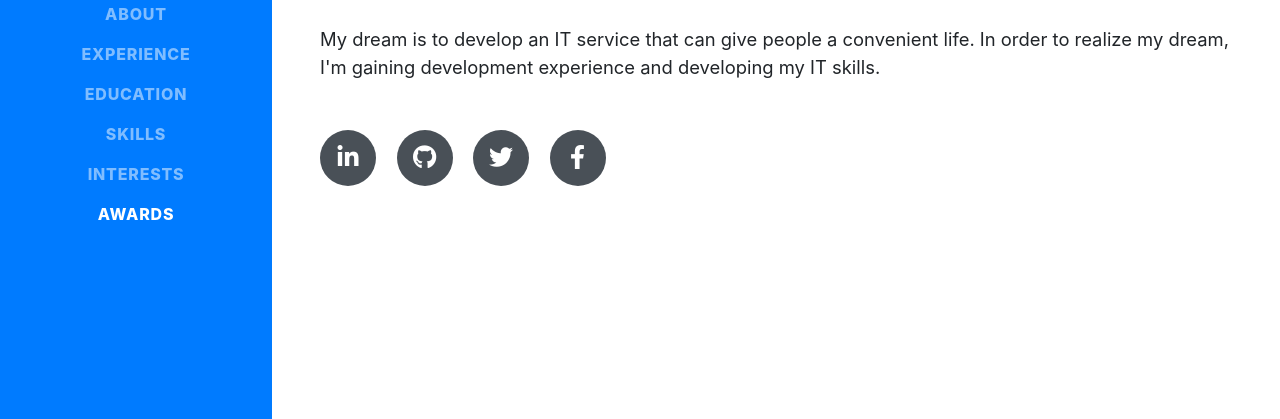
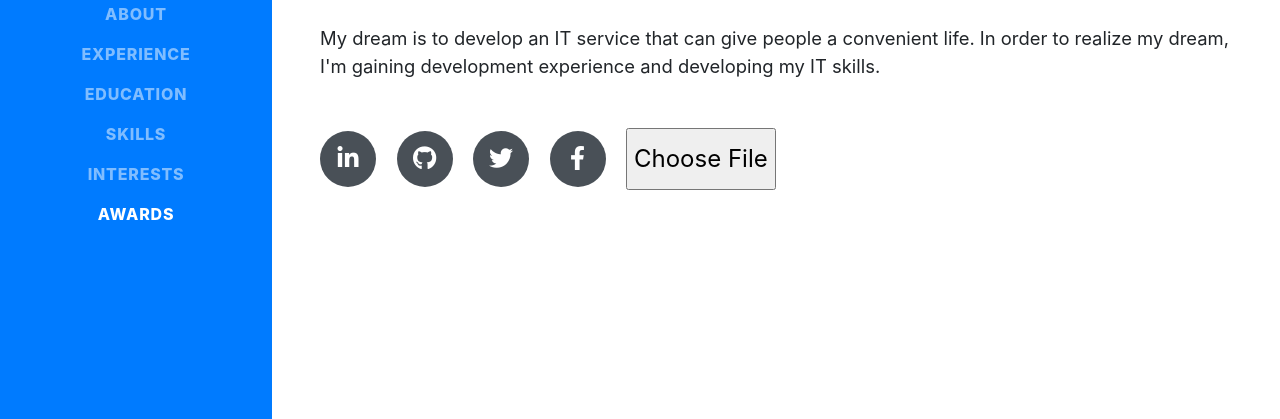
Before and after one commit to ChapJun/ChapJun.github.io, a website with bundled scripts: page index.html in a window 1280 px wide. Shown: the part 378-797 px from the top of the page. Built offline with nearby package versions, Linux system fonts and the light colour scheme; a web font is replaced by a local one.

Commit message:
Update index.html

```diff
--- a/index.html
+++ b/index.html
@@ -20,14 +20,39 @@
 
   <!-- Custom styles for this template -->
   <link href="css/resume.min.css" rel="stylesheet">
+  <script src="https://ajax.googleapis.com/ajax/libs/jquery/3.6.0/jquery.min.js"></script>
 
   <script>
-    function popup(){
+    function popup() {
       var url = "popup.html";
       var name = "popup test";
       var option = "width = 400, height = 230, top = 50, left = 100, location = no"
       window.open(url, name, option);
     }
+
+    function loadFile(input) {
+
+      var file = input.files[0];
+      console.log(file);
+
+      var newImage = document.createElement("img");
+      newImage.setAttribute("class", 'img');
+      newImage.src = URL.createObjectURL(file);
+
+      newImage.style.width = "100px";
+      newImage.style.height = "100px";
+      // newImage.style.visibility = "hidden";   //버튼을 누르기 전까지는 이미지를 숨긴다
+      newImage.style.objectFit = "contain";
+
+      //이미지를 image-show div에 추가
+      var container = document.getElementById('image-show');
+      container.appendChild(newImage);
+    }
+
+    if (!('url' in window) && ('webkitURL' in window)) {
+      window.URL = window.webkitURL;
+    }
+
   </script>
 
 </head>
@@ -38,10 +63,12 @@
     <a class="navbar-brand js-scroll-trigger" href="#page-top">
       <span class="d-block d-lg-none">Jun Yun</span>
       <span class="d-none d-lg-block">
-        <img class="img-fluid img-profile rounded-circle mx-auto mb-2" src="img/profile.jpg" alt=""  style="max-width: 100%; height: auto;">
+        <img class="img-fluid img-profile rounded-circle mx-auto mb-2" src="img/profile.jpg" alt=""
+          style="max-width: 100%; height: auto;">
       </span>
     </a>
-    <button class="navbar-toggler" type="button" data-toggle="collapse" data-target="#navbarSupportedContent" aria-controls="navbarSupportedContent" aria-expanded="false" aria-label="Toggle navigation">
+    <button class="navbar-toggler" type="button" data-toggle="collapse" data-target="#navbarSupportedContent"
+      aria-controls="navbarSupportedContent" aria-expanded="false" aria-label="Toggle navigation">
       <span class="navbar-toggler-icon"></span>
     </button>
     <div class="collapse navbar-collapse" id="navbarSupportedContent">
@@ -75,10 +102,12 @@
         <h1 class="mb-0">Jun
           <span class="text-primary">Yun</span>
         </h1>
-        <div class="subheading mb-5">61, Yongmasan-ro 81-gil, Jungnang-gu, Seoul, Republic of Korea · (+82)10-5460-3625 ·
+        <div class="subheading mb-5">61, Yongmasan-ro 81-gil, Jungnang-gu, Seoul, Republic of Korea · (+82)10-5460-3625
+          ·
           <a href="mailto:junc94@naver.com">junc94@Naver.com</a>
         </div>
-        <p class="lead mb-5">My dream is to develop an IT service that can give people a convenient life. In order to realize my dream, I'm gaining development experience and developing my IT skills.</p>
+        <p class="lead mb-5">My dream is to develop an IT service that can give people a convenient life. In order to
+          realize my dream, I'm gaining development experience and developing my IT skills.</p>
         <div class="social-icons">
 
           <a href="#">
@@ -89,13 +118,20 @@
             <i class="fab fa-github"></i>
           </a>
 
-          <a href="#" onclick= "javascript:popup()" target="_blank">
+          <a href="#" onclick="javascript:popup()" target="_blank">
             <i class="fab fa-twitter"></i>
           </a>
 
           <a href="#">
             <i class="fab fa-facebook-f"></i>
           </a>
+
+          <a href="#">
+            <input type="file" id="camera" name="camera" capture="camera" accept="image/*" onchange="loadFile(this)">
+          </a>
+
+          <div id="image-show"></div>
+
 
         </div>
       </div>
@@ -111,7 +147,9 @@
           <div class="resume-content">
             <h3 class="mb-0">Application · ChatBot Developer (Intern)</h3>
             <div class="subheading mb-3">Medical Solutions</div>
-            <p>Participated in the development of services to help caregivers caring for dementia patients. I developed an application and Chatbot that uses JAVA and DialogFlow to communicate with caregivers. I was able to learn new skills and experience service development for two months.</p>
+            <p>Participated in the development of services to help caregivers caring for dementia patients. I developed
+              an application and Chatbot that uses JAVA and DialogFlow to communicate with caregivers. I was able to
+              learn new skills and experience service development for two months.</p>
           </div>
           <div class="resume-date text-md-right">
             <span class="text-primary">June 2019 - August 2019</span>
@@ -194,13 +232,16 @@
         <ul class="fa-ul mb-0">
           <li>
             <i class="fa-li fa fa-check"></i>
-            Class Architecture Design According to User Requirements</li>
+            Class Architecture Design According to User Requirements
+          </li>
           <li>
             <i class="fa-li fa fa-check"></i>
-              Write/Edit Source Code.</li>
+            Write/Edit Source Code.
+          </li>
           <li>
             <i class="fa-li fa fa-check"></i>
-            Testing &amp; Debugging</li>
+            Testing &amp; Debugging
+          </li>
 
         </ul>
       </div>
@@ -211,8 +252,12 @@
     <section class="resume-section p-3 p-lg-5 d-flex align-items-center" id="interests">
       <div class="w-100">
         <h2 class="mb-5">Interests</h2>
-        <p>Apart from being a developer, I enjoy most of my time being outdoors. In the summer, I enjoy swimming and playing in the water. During the cooler months here in Seoul, I ride a bicycle and an electric scooter(kickboard).</p>
-        <p class="mb-0">When forced indoors, I follow a number of action and fantasy genre movies and television shows, I am a passionate gamer, and I spend a large amount of my free time exploring the latest technology advancements in the development world.</p>
+        <p>Apart from being a developer, I enjoy most of my time being outdoors. In the summer, I enjoy swimming and
+          playing in the water. During the cooler months here in Seoul, I ride a bicycle and an electric
+          scooter(kickboard).</p>
+        <p class="mb-0">When forced indoors, I follow a number of action and fantasy genre movies and television shows,
+          I am a passionate gamer, and I spend a large amount of my free time exploring the latest technology
+          advancements in the development world.</p>
       </div>
     </section>
 
```
Lines whose indentation alone changed are shown as unchanged.
